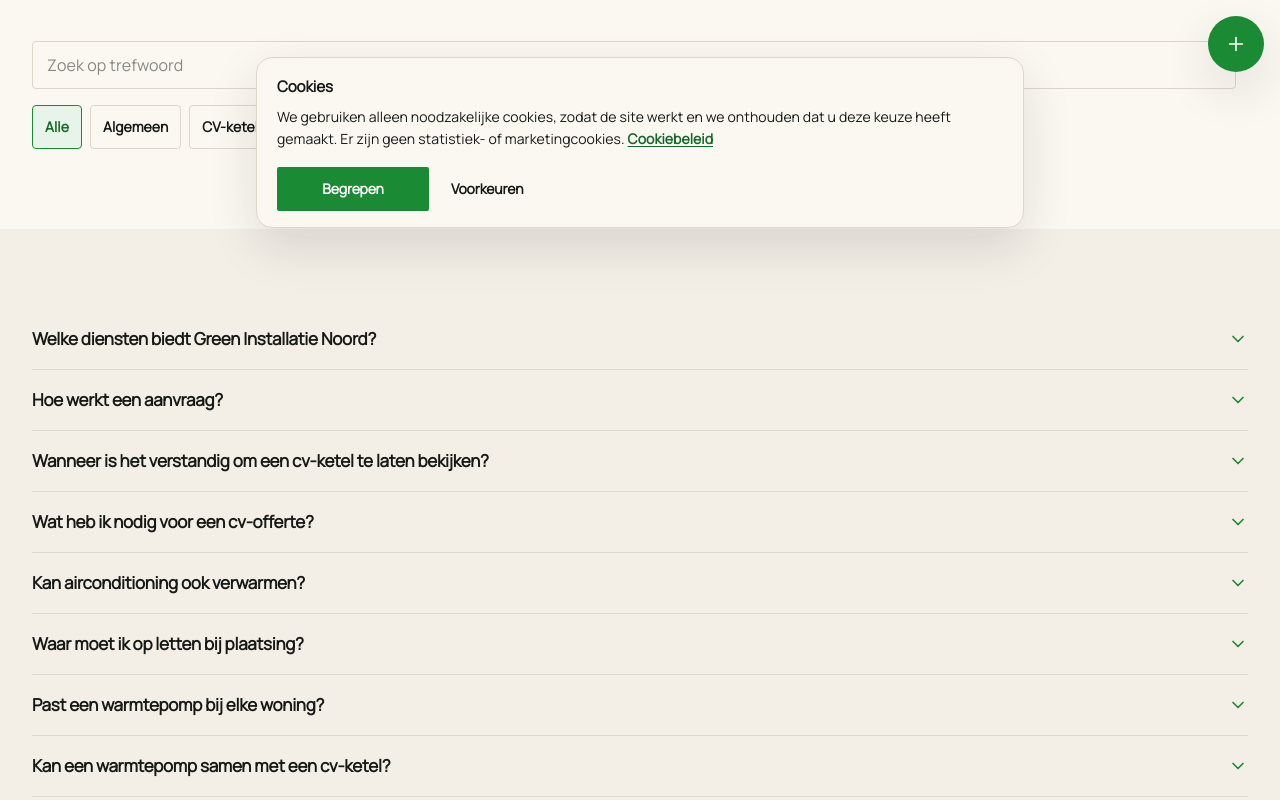
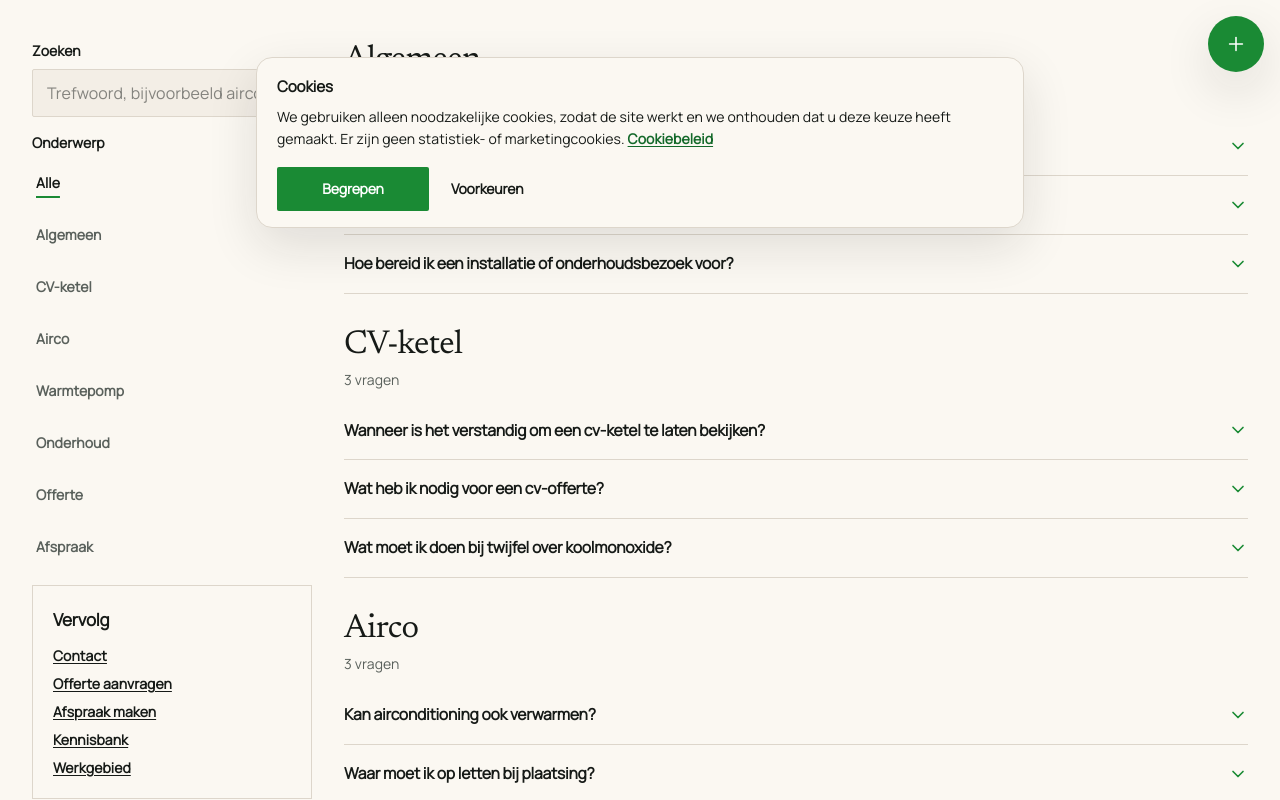
Before and after one commit to greeninstallatienoord/greengang, a React (Vite) app: page /veelgestelde-vragen in a window 1280 px wide. Shown: the part 560-1360 px from the top of the page. Built offline with nearby package versions, Linux system fonts and the light colour scheme.

Commit message:
Restructure FAQ page with grouped layout and source links
Co-authored-by: Cursor <cursoragent@cursor.com>

```diff
--- a/src/components/FAQ.tsx
+++ b/src/components/FAQ.tsx
@@ -13,7 +13,7 @@ export function FAQ({ items }: FAQProps) {
   return (
     <div>
       {items.map((item) => (
-        <FAQItem key={item.id} question={item.question} answer={item.answer} />
+        <FAQItem key={item.id} item={item} />
       ))}
     </div>
   )
--- a/src/components/FAQItem.tsx
+++ b/src/components/FAQItem.tsx
@@ -1,16 +1,19 @@
 import { useId, useState } from 'react'
 import { ChevronDown } from 'lucide-react'
+import { Link } from 'react-router-dom'
+import { services } from '../data/services'
+import type { FaqItem as FaqRecord } from '../types'
 import { cn } from '../lib/cn'
 
 type FAQItemProps = {
-  question: string
-  answer: string
+  item: FaqRecord
 }
 
-export function FAQItem({ question, answer }: FAQItemProps) {
+export function FAQItem({ item }: FAQItemProps) {
   const [open, setOpen] = useState(false)
   const panelId = useId()
   const buttonId = useId()
+  const related = services.find((service) => service.slug === item.relatedServiceSlug)
 
   return (
     <div className="border-b border-line">
@@ -20,13 +23,13 @@ export function FAQItem({ question, answer }: FAQItemProps) {
           type="button"
           aria-expanded={open}
           aria-controls={panelId}
-          className="flex min-h-12 w-full items-center justify-between gap-4 py-4 text-left font-semibold tracking-[-0.015em]"
+          className="flex min-h-12 w-full items-center justify-between gap-4 py-3.5 text-left text-[0.98rem] font-semibold tracking-[-0.015em] sm:py-4"
           onClick={() => setOpen((value) => !value)}
         >
-          {question}
+          {item.question}
           <ChevronDown
             className={cn(
-              'size-5 shrink-0 text-brand transition-transform',
+              'size-5 shrink-0 text-brand transition-transform duration-[var(--duration-base)]',
               open && 'rotate-180',
             )}
             aria-hidden="true"
@@ -38,9 +41,35 @@ export function FAQItem({ question, answer }: FAQItemProps) {
         role="region"
         aria-labelledby={buttonId}
         hidden={!open}
-        className="pb-4 text-ink-muted"
+        className="pb-4 text-[0.95rem] leading-relaxed text-ink-muted"
       >
-        <p>{answer}</p>
+        <p>{item.answer}</p>
+        {related || item.sources?.length ? (
+          <p className="mt-3 flex flex-wrap gap-x-4 gap-y-1 text-sm font-semibold text-ink">
+            {related ? (
+              <Link to={related.href} className="underline underline-offset-2">
+                {related.name}
+              </Link>
+            ) : null}
+            {item.sources?.map((source) =>
+              source.external ? (
+                <a
+                  key={source.href}
+                  href={source.href}
+                  className="underline underline-offset-2"
+                  rel="noopener noreferrer"
+                  target="_blank"
+                >
+                  {source.label}
+                </a>
+              ) : (
+                <Link key={source.href} to={source.href} className="underline underline-offset-2">
+                  {source.label}
+                </Link>
+              ),
+            )}
+          </p>
+        ) : null}
       </div>
     </div>
   )
--- a/src/data/faq.ts
+++ b/src/data/faq.ts
@@ -117,6 +117,13 @@ export const faqs: FaqItem[] = [
     question: 'Wat moet ik doen bij twijfel over koolmonoxide?',
     answer:
       'Koolmonoxide is reukloos. Officiële uitleg staat bij de Rijksoverheid. Bij acute klachten of een CO-alarm: volg dat advies en schakel hulpdiensten in. Voor een niet-spoedeisende beoordeling van de ketel kunt u contact of een afspraak aanvragen. Wij publiceren geen eigen medische of meetclaims.',
+    sources: [
+      {
+        label: 'Rijksoverheid over koolmonoxide',
+        href: 'https://www.rijksoverheid.nl/onderwerpen/koolmonoxide',
+        external: true,
+      },
+    ],
   },
   {
     id: 'airco-onderhoud',
@@ -125,6 +132,7 @@ export const faqs: FaqItem[] = [
     question: 'Wat kan ik zelf doen aan onderhoud van de airco?',
     answer:
       'Filters en vrije ruimte rond binnen- en buitenunit kunt u volgens de handleiding bijhouden. Werk aan koudemiddel is gereguleerd en hoort bij een bevoegde vakman. Zie de airco-onderhoudgids voor het onderscheid.',
+    sources: [{ label: 'Kennisbank', href: '/blog' }],
   },
   {
     id: 'installatie-voorbereiden',
@@ -132,6 +140,7 @@ export const faqs: FaqItem[] = [
     question: 'Hoe bereid ik een installatie of onderhoudsbezoek voor?',
     answer:
       'Maak de opstelling bereikbaar, noteer wat u merkt, en zet vragen over scope en planning op papier. Foto’s helpen. Checklists staan in de kennisbank; ze zijn geen toelatingseis.',
+    sources: [{ label: 'Kennisbank', href: '/blog' }],
   },
   {
     id: 'afspraak-annuleren',
--- a/src/pages/FaqPage.tsx
+++ b/src/pages/FaqPage.tsx
@@ -3,16 +3,24 @@ import { Link } from 'react-router-dom'
 import { CtaPair } from '../components/CtaPair'
 import { Container } from '../components/Container'
 import { FAQ } from '../components/FAQ'
+import { Heading } from '../components/Heading'
 import { PageHero } from '../components/page/PageHero'
 import { RelatedServices } from '../components/page/RelatedServices'
+import { Reveal } from '../components/Reveal'
 import { CTASection } from '../components/sections/CTASection'
 import { Section } from '../components/Section'
 import { PageMeta } from '../components/seo/PageMeta'
 import { faqCategories, faqs } from '../data/faq'
 import { pageSeo } from '../data/seo'
 import { services } from '../data/services'
-import { faqJsonLd } from '../lib/jsonld'
+import { breadcrumbJsonLd, faqJsonLd, localBusinessJsonLd } from '../lib/jsonld'
 import { cn } from '../lib/cn'
+
+const faqLd = faqJsonLd(faqs)
+
+function categoryAnchor(name: string) {
+  return `faq-${name.toLowerCase().replace(/\s+/g, '-')}`
+}
 
 export function FaqPage() {
   const [query, setQuery] = useState('')
@@ -22,13 +30,34 @@ export function FaqPage() {
     return faqs.filter((item) => {
       const matchCategory = category === 'Alle' || item.category === category
       const haystack = `${item.question} ${item.answer}`.toLowerCase()
-      return matchCategory && haystack.includes(query.toLowerCase())
+      return matchCategory && haystack.includes(query.trim().toLowerCase())
     })
   }, [category, query])
 
+  const groups = useMemo(
+    () =>
+      faqCategories
+        .map((name) => ({
+          name,
+          items: filtered.filter((item) => item.category === name),
+        }))
+        .filter((group) => group.items.length > 0),
+    [filtered],
+  )
+
   return (
     <>
-      <PageMeta {...pageSeo.faq} jsonLd={faqJsonLd(faqs) ?? undefined} />
+      <PageMeta
+        {...pageSeo.faq}
+        jsonLd={[
+          localBusinessJsonLd(),
+          ...(faqLd ? [faqLd] : []),
+          breadcrumbJsonLd([
+            { name: 'Home', path: '/' },
+            { name: 'Veelgestelde vragen', path: '/veelgestelde-vragen' },
+          ]),
+        ]}
+      />
       <PageHero
         crumbs={[
           { label: 'Home', href: '/' },
@@ -37,34 +66,39 @@ export function FaqPage() {
         eyebrow="Vragen"
         title="Veelgestelde vragen"
         intro="Antwoorden over installatie, onderhoud, offertes en afspraken. Zonder beloftes die we niet kunnen onderbouwen."
-        actions={<CtaPair compact />}
+        actions={<CtaPair equal />}
       />
+
       <Section className="bg-paper">
-        <Container>
-          <div className="grid gap-3 md:grid-cols-[1fr_auto]">
-            <label className="sr-only" htmlFor="faq-search">
-              Zoek in vragen
+        <Container className="grid gap-8 lg:grid-cols-[minmax(0,17.5rem)_1fr] lg:items-start">
+          <Reveal>
+            <aside className="grid gap-4">
+              <div>
+                <label htmlFor="faq-search" className="mb-2 block text-sm font-semibold">
+                  Zoeken
                 </label>
                 <input
                   id="faq-search"
                   type="search"
                   value={query}
                   onChange={(event) => setQuery(event.target.value)}
-              placeholder="Zoek op trefwoord"
-              className="min-h-12 rounded-md border border-line px-3.5 text-base"
+                  placeholder="Trefwoord, bijvoorbeeld airco"
+                  className="min-h-12 w-full rounded-sm border border-line bg-surface px-3.5 text-base outline-none focus:border-brand"
                 />
               </div>
-          <div className="mt-4 flex flex-wrap gap-2">
+              <div>
+                <p className="text-sm font-semibold">Onderwerp</p>
+                <div className="mt-2 flex flex-wrap gap-2 lg:flex-col lg:items-start">
                   {['Alle', ...faqCategories].map((item) => (
                     <button
                       key={item}
                       type="button"
                       aria-pressed={category === item}
                       className={cn(
-                  'min-h-11 rounded-md border px-3 text-sm font-semibold',
+                        'min-h-11 px-1 text-sm font-semibold',
                         category === item
-                    ? 'border-brand bg-brand-soft text-brand-dark'
-                    : 'border-line bg-paper',
+                          ? 'text-ink underline decoration-brand decoration-2 underline-offset-8'
+                          : 'text-ink-muted hover:text-ink',
                       )}
                       onClick={() => setCategory(item)}
                     >
@@ -72,23 +106,65 @@ export function FaqPage() {
                     </button>
                   ))}
                 </div>
+              </div>
+              <nav className="border border-line bg-paper p-5" aria-label="Gerelateerde pagina’s">
+                <h2 className="font-semibold tracking-[-0.01em]">Vervolg</h2>
+                <ul className="mt-3 grid gap-2 text-sm font-semibold">
+                  <li>
+                    <Link to="/contact" className="underline underline-offset-2">
+                      Contact
+                    </Link>
+                  </li>
+                  <li>
+                    <Link to="/offerte-aanvragen" className="underline underline-offset-2">
+                      Offerte aanvragen
+                    </Link>
+                  </li>
+                  <li>
+                    <Link to="/afspraak-maken" className="underline underline-offset-2">
+                      Afspraak maken
+                    </Link>
+                  </li>
+                  <li>
+                    <Link to="/blog" className="underline underline-offset-2">
+                      Kennisbank
+                    </Link>
+                  </li>
+                  <li>
+                    <Link to="/werkgebied" className="underline underline-offset-2">
+                      Werkgebied
+                    </Link>
+                  </li>
+                </ul>
+              </nav>
+            </aside>
+          </Reveal>
+
+          <Reveal delay={50}>
+            <div>
+              {groups.length === 0 ? (
+                <p className="text-ink-muted">Geen vragen gevonden voor deze zoekopdracht.</p>
+              ) : (
+                <div className="grid gap-8">
+                  {groups.map((group) => (
+                    <section key={group.name} id={categoryAnchor(group.name)}>
+                      <Heading as="h2">{group.name}</Heading>
+                      <p className="mt-1 text-sm text-ink-muted">
+                        {group.items.length} {group.items.length === 1 ? 'vraag' : 'vragen'}
+                      </p>
+                      <div className="mt-3">
+                        <FAQ items={group.items} />
+                      </div>
+                    </section>
+                  ))}
+                </div>
+              )}
+            </div>
+          </Reveal>
         </Container>
       </Section>
-      <Section>
-        <Container>
-          {filtered.length === 0 ? (
-            <p className="text-ink-muted">Geen vragen gevonden voor deze zoekopdracht.</p>
-          ) : (
-            <FAQ items={filtered} />
-          )}
-          <p className="mt-10 text-sm">
-            <Link to="/blog" className="font-semibold underline">
-              Artikelen in de kennisbank
-            </Link>
-          </p>
-        </Container>
-      </Section>
-      <RelatedServices services={services} />
+
+      <RelatedServices services={services} title="Diensten" />
       <CTASection />
     </>
   )
--- a/src/types/index.ts
+++ b/src/types/index.ts
@@ -116,6 +116,7 @@ export type FaqItem = {
   answer: string
   category: string
   relatedServiceSlug?: ServiceSlug
+  sources?: Array<{ label: string; href: string; external?: boolean }>
 }
 
 export type BlogCategorySlug =
```
Lines whose indentation alone changed are shown as unchanged.
